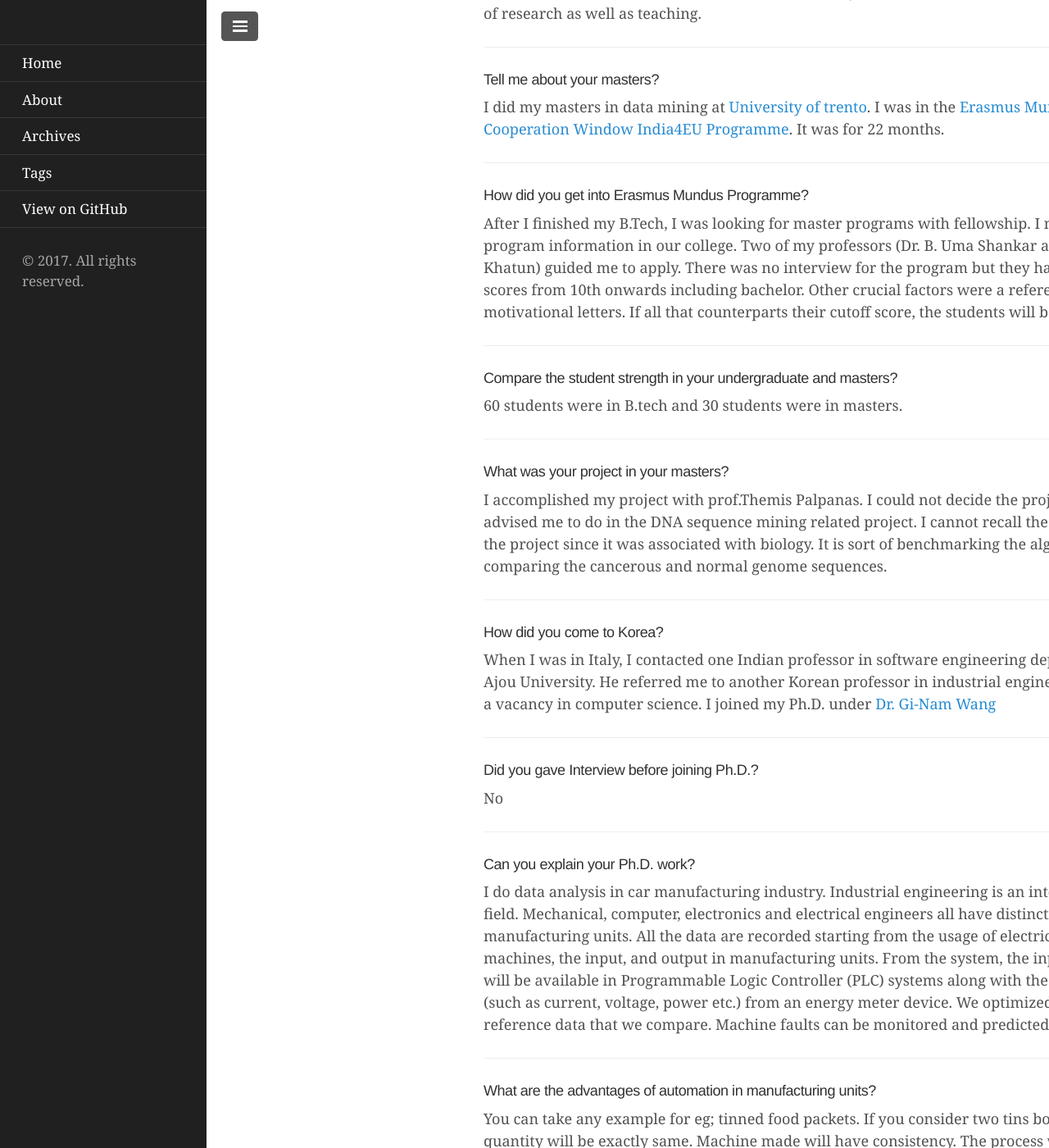
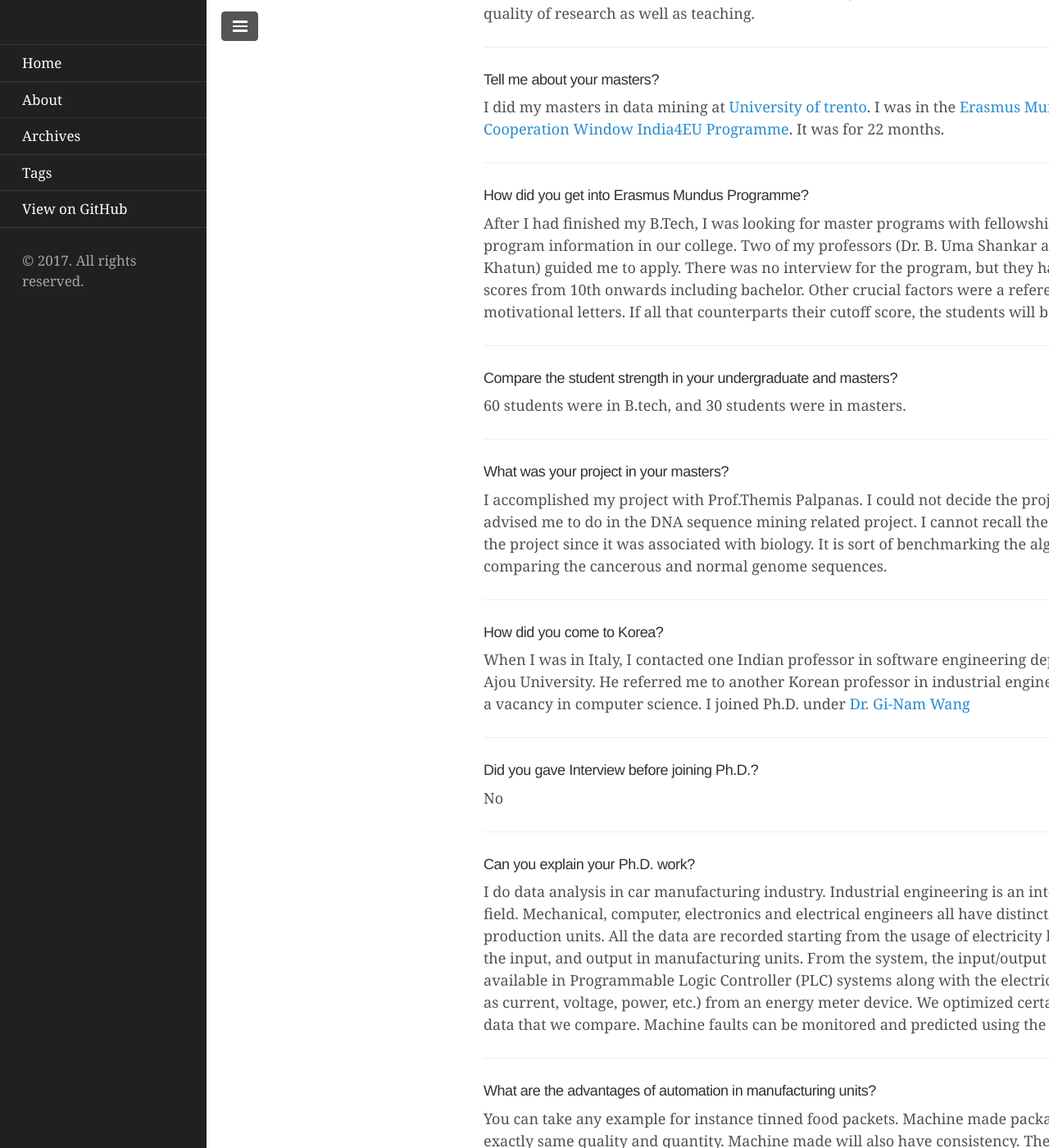
Before and after one commit to sangdunchoi/kimchitalk.github.io, a Jekyll site: the page built from index.html, in a window 1280 px wide and 1400 px high, scrolled down 1603 px. Shown: the whole window at 82% size. Built offline with Jekyll 4.4.1, drawn with Linux system fonts in a browser that asks for light colours; nearby versions of some CDN libraries; some web fonts are replaced; the list of posts is cut into pages by our own code; comment, search, counter and statistics services are not loaded; some of the changed text lies outside the part shown.

Commit message:
Update the post

```diff
--- a/_posts/2017-03-07-Science-Talk.md
+++ b/_posts/2017-03-07-Science-Talk.md
@@ -31,24 +31,24 @@
 ---
 #### How did you get into Erasmus Mundus Programme?
 
-After I finished my B.Tech, I was looking for master programs with fellowship. I noticed the program information in our college. Two of my professors (Dr. B. Uma Shankar and Dr. Asrofi Khatun) guided me to apply. There was no interview for the program but they have certain scores from 10th onwards including bachelor. Other crucial factors were a reference and motivational letters. If all that counterparts their cutoff score, the students will be selected.
+After I had finished my B.Tech, I was looking for master programs with fellowship. I noticed the program information in our college. Two of my professors (Dr. B. Uma Shankar and Dr. Asrofi Khatun) guided me to apply. There was no interview for the program, but they have certain scores from 10th onwards including bachelor. Other crucial factors were a reference and motivational letters. If all that counterparts their cutoff score, the students will be selected.
 
 ---
 #### Compare the student strength in your undergraduate and masters?
 
-60 students were in B.tech and 30 students were in masters.
+60 students were in B.tech, and 30 students were in masters.
 
 
 ---
 #### What was your project in your masters?
 
-I accomplished my project with prof.Themis Palpanas. I could not decide the project. Hence, he advised me to do in the DNA sequence mining related project. I cannot recall the full scope of the project since it was associated with biology. It is sort of benchmarking the algorithms in comparing the cancerous and normal genome sequences.
+I accomplished my project with Prof.Themis Palpanas. I could not decide the project. Hence, he advised me to do in the DNA sequence mining related project. I cannot recall the full scope of the project since it was associated with biology. It is sort of benchmarking the algorithms in comparing the cancerous and normal genome sequences.
 
 ---
 #### How did you come to Korea?
 
 When I was in Italy, I contacted one Indian professor in software engineering department at Ajou University. He referred me to another Korean professor in industrial engineering who had a vacancy in computer science.
-I joined my Ph.D. under [Dr. Gi-Nam Wang](https://www.ajou.ac.kr/en/academics/academics02_02.jsp?include=view&article_no=199311050&board_wrapper=%2Fen%2Facademics%2Facademics02_02.jsp&pager.offset=0&board_no=420)
+I joined Ph.D. under [Dr. Gi-Nam Wang](https://www.ajou.ac.kr/en/academics/academics02_02.jsp?include=view&article_no=199311050&board_wrapper=%2Fen%2Facademics%2Facademics02_02.jsp&pager.offset=0&board_no=420)
 
 ---
 #### Did you gave Interview before joining Ph.D.?
@@ -58,12 +58,12 @@
 ---
 #### Can you explain your Ph.D. work?
 
-I do data analysis in car manufacturing industry. Industrial engineering is an interdisciplinary field. Mechanical, computer, electronics and electrical engineers all have distinctive duties in manufacturing units. All the data are recorded starting from the usage of electricity by machines, the input, and output in manufacturing units. From the system, the input/output data will be available in Programmable Logic Controller (PLC) systems along with the electrical data (such as current, voltage, power etc.) from an energy meter device. We optimized certain reference data that we compare. Machine faults can be monitored and predicted using the data.
+I do data analysis in car manufacturing industry. Industrial engineering is an interdisciplinary field. Mechanical, computer, electronics and electrical engineers all have distinctive duties in production units. All the data are recorded starting from the usage of electricity by machines, the input, and output in manufacturing units. From the system, the input/output data will be available in Programmable Logic Controller (PLC) systems along with the electrical data (such as current, voltage, power, etc.) from an energy meter device. We optimized certain reference data that we compare. Machine faults can be monitored and predicted using the data.
 
 ---
 #### What are the advantages of automation in manufacturing units?
 
-You can take any example for eg; tinned food packets. If you consider two tins both quality and quantity will be exactly same. Machine made will have consistency. The process will be completed very fast with low error rates.
+You can take any example for instance tinned food packets. Machine made packages have exactly same quality and quantity. Machine made will also have consistency. The process will be completed very fast with low error rates.
 
 ---
 #### Do you had course work in your Ph.D.?
```
Also changed, not shown: other parts of _posts/2017-03-07-Science-Talk.md (+11 -11 lines).
